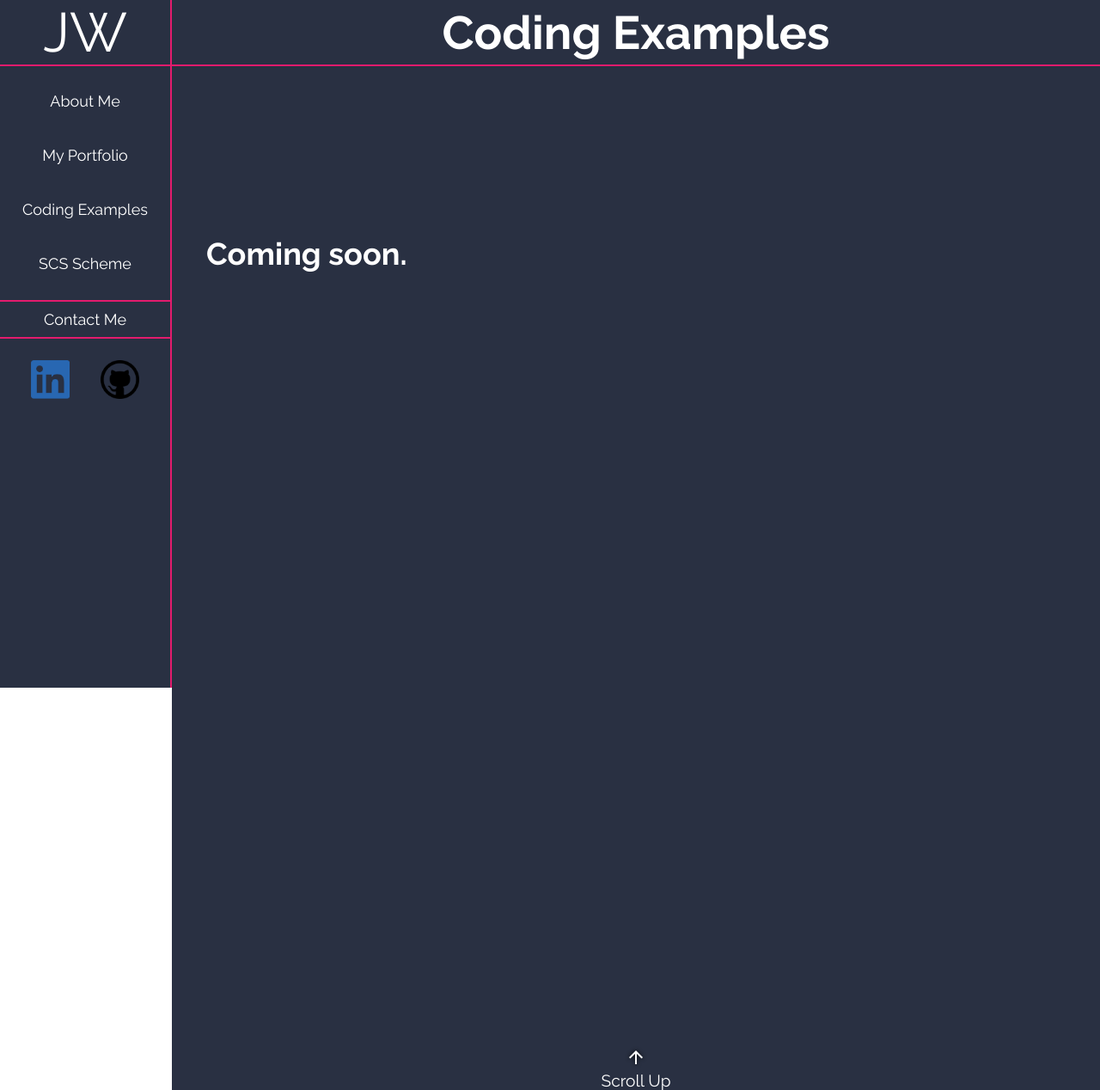
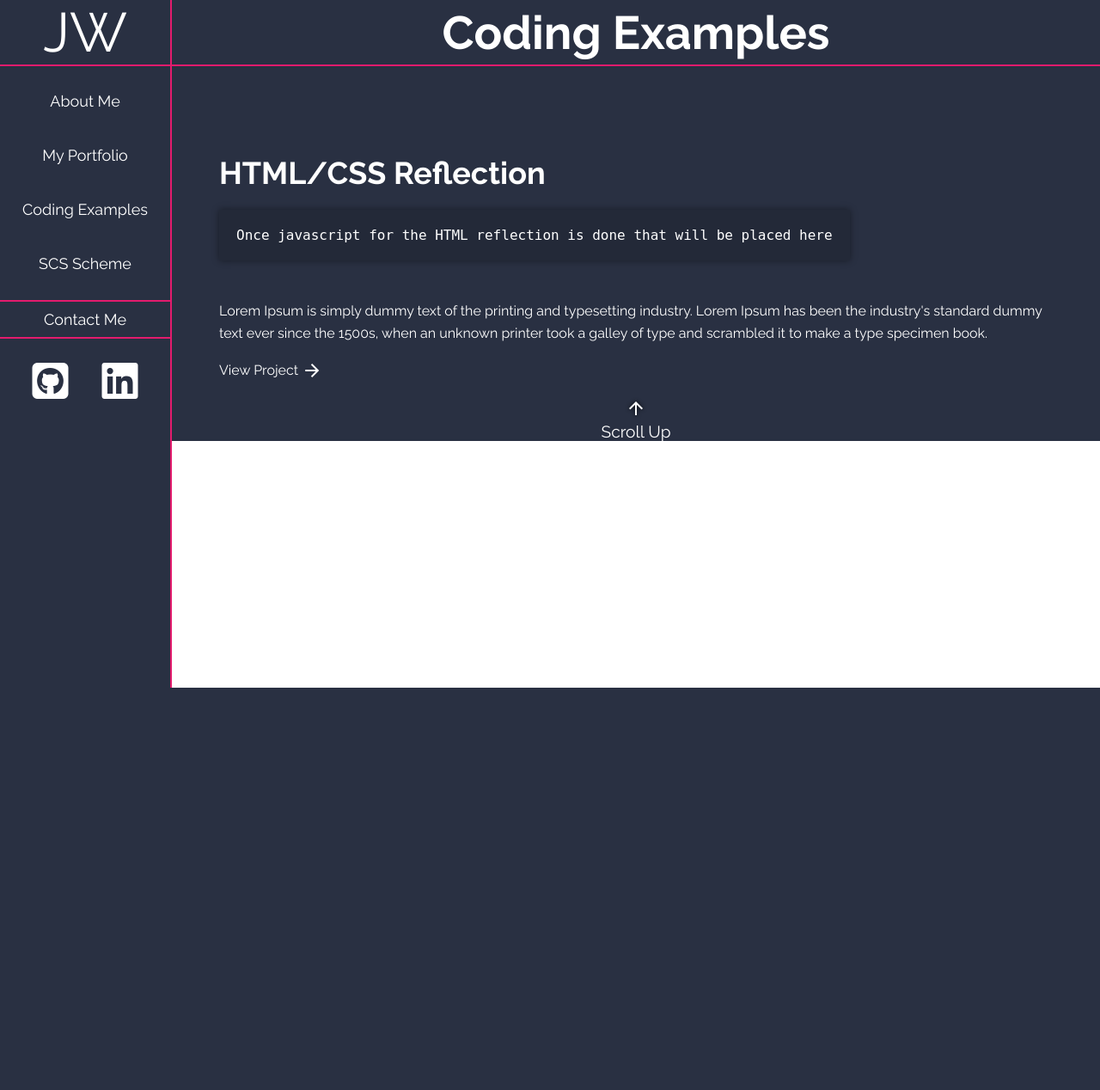
Before and after one commit to JosephWhittle/Portfolio, a PHP site: page /pages/coding-examples.html in a window 1280 px wide. Shown: the whole page at 86% size. After the commit the page ends 800 px from the top, so only its background shows below. Run offline with PHP 8.4, Linux system fonts and the light colour scheme; some libraries are stand-ins or nearby versions.

Commit message:
Bug fixes/Implementations
- Added some broken social media icons to other non index pages.
- Added code example lorem ipsum ready to put on there when theres something actually interesting to put there.
- Various other bits n bobs.

```diff
--- a/css/main.css
+++ b/css/main.css
@@ -359,6 +359,15 @@ a {
   max-width: 100%;
 }
 
+/* line 3, ../../Users/Joewh/Documents/GitHub/Portfolio/sass/4-layout/_coding-examples-area.scss */
+#coding-examples {
+  display: flex;
+  flex-wrap: wrap;
+  justify-content: space-between;
+  box-sizing: border-box;
+  max-width: 100%;
+}
+
 /* line 3, ../../Users/Joewh/Documents/GitHub/Portfolio/sass/4-layout/_headed-title.scss */
 .headed-title {
   width: 100%;
@@ -509,23 +518,23 @@ a {
   max-width: 100%;
 }
 
-/* line 4, ../../Users/Joewh/Documents/GitHub/Portfolio/sass/5-modules/_about-blocks.scss */
+/* line 3, ../../Users/Joewh/Documents/GitHub/Portfolio/sass/5-modules/_about-blocks.scss */
 .about-block {
   margin-top: 10vh;
 }
 
-/* line 7, ../../Users/Joewh/Documents/GitHub/Portfolio/sass/5-modules/_about-blocks.scss */
+/* line 6, ../../Users/Joewh/Documents/GitHub/Portfolio/sass/5-modules/_about-blocks.scss */
 .about-block h2 {
   text-align: center;
   margin-top: 20px;
 }
 
-/* line 16, ../../Users/Joewh/Documents/GitHub/Portfolio/sass/5-modules/_about-blocks.scss */
+/* line 15, ../../Users/Joewh/Documents/GitHub/Portfolio/sass/5-modules/_about-blocks.scss */
 .about-block p {
   margin-top: 20px;
 }
 
-/* line 20, ../../Users/Joewh/Documents/GitHub/Portfolio/sass/5-modules/_about-blocks.scss */
+/* line 19, ../../Users/Joewh/Documents/GitHub/Portfolio/sass/5-modules/_about-blocks.scss */
 .about-block div {
   width: 300px;
   height: 300px;
@@ -536,12 +545,12 @@ a {
   margin-top: 20px;
 }
 
-/* line 29, ../../Users/Joewh/Documents/GitHub/Portfolio/sass/5-modules/_about-blocks.scss */
+/* line 28, ../../Users/Joewh/Documents/GitHub/Portfolio/sass/5-modules/_about-blocks.scss */
 .about-block div img {
   border-radius: 100%;
 }
 
-/* line 34, ../../Users/Joewh/Documents/GitHub/Portfolio/sass/5-modules/_about-blocks.scss */
+/* line 33, ../../Users/Joewh/Documents/GitHub/Portfolio/sass/5-modules/_about-blocks.scss */
 .about-block ul {
   margin-bottom: 200px;
   font-size: x-large;
@@ -583,6 +592,21 @@ a {
   min-height: 150px;
 }
 
+/* line 5, ../../Users/Joewh/Documents/GitHub/Portfolio/sass/5-modules/_example-blocks.scss */
+.example-block {
+  margin-top: 10vh;
+}
+
+/* line 15, ../../Users/Joewh/Documents/GitHub/Portfolio/sass/5-modules/_example-blocks.scss */
+.example-block pre code {
+  background-color: rgba(0, 0, 0, 0.158);
+  box-shadow: 0px 0px 8px 0px #0000006e;
+  display: block;
+  white-space: normal;
+  max-width: fit-content;
+  padding: 20px;
+}
+
 /* line 5, ../../Users/Joewh/Documents/GitHub/Portfolio/sass/5-modules/_project-card.scss */
 .card {
   width: 100%;
@@ -608,13 +632,13 @@ a {
   z-index: 1;
 }
 
-/* line 39, ../../Users/Joewh/Documents/GitHub/Portfolio/sass/5-modules/_project-card.scss */
-.card .view-projects :first-child {
+/* line 5, ../../Users/Joewh/Documents/GitHub/Portfolio/sass/5-modules/_project-links.scss */
+.view-projects :first-child {
   vertical-align: middle;
 }
 
-/* line 42, ../../Users/Joewh/Documents/GitHub/Portfolio/sass/5-modules/_project-card.scss */
-.card .view-projects :last-child {
+/* line 8, ../../Users/Joewh/Documents/GitHub/Portfolio/sass/5-modules/_project-links.scss */
+.view-projects :last-child {
   vertical-align: middle;
 }
 
--- a/index.html
+++ b/index.html
@@ -116,12 +116,11 @@
             </div>
             <div class="description-area">
               <h2>HTML/CSS Reflection</h2>
-              <p>Lorem Ipsum is simply dummy text of the printing and typesetting industry. Lorem Ipsum has been the
-                industry's.
+              <p>A from scratch recreated version of Netmatters company website, using sass/css/html/js.
               </p>
             </div>
             <div class="view-projects">
-              <a href="">
+              <a href="https://netmatters.joseph-whittle.netmatters-scs.co.uk/">
                 <span>
                   View Project
                 </span>
--- a/pages/coding-examples.html
+++ b/pages/coding-examples.html
@@ -1,5 +1,6 @@
 <!doctype html>
 <html lang="en">
+
 <head>
   <!--Meta tags-->
   <meta charset="UTF-8">
@@ -8,18 +9,21 @@
 
   <!--favicon/page name-->
   <title>Portfolio | Joseph Whittle</title>
-    <meta name="description" content="Personal Portfolio represnting web development work by Joseph Whittle"><meta name="author" content="">
+  <meta name="description" content="Personal Portfolio represnting web development work by Joseph Whittle">
+  <meta name="author" content="">
   <link rel="shortcut icon" href="/images/favicon-32x32-pink.png">
 
   <!--API's-->
-    <link href="https://fonts.googleapis.com/icon?family=Material+Icons"
-      rel="stylesheet">
+  <link href="https://fonts.googleapis.com/icon?family=Material+Icons" rel="stylesheet">
+  <script src="https://kit.fontawesome.com/604f1ed31d.js" crossorigin="anonymous"></script>
+
 
   <!--Stylesheets/links-->
   <link rel="stylesheet" href="/css/main.css">
 
 
 </head>
+
 <body>
 
   <div id="page-container">
@@ -49,14 +53,14 @@
         </li>
       </ul>
       <ul id="social-icon-list">
-        <li class="social-icon hover-background-linkedin">
-          <a>
-            <img src="/images/icon-linkedin-blue.png" alt="Linked-In button">
+        <li class="social-icon hover-background-github">
+          <a href="https://github.com/JosephWhittle">
+            <i class="fab fa-github-square"></i>
           </a>
         </li>
-        <li class="social-icon hover-background-github">
-          <a>
-            <img src="/images/icon-github.png" alt="github button">
+        <li class="social-icon hover-background-linkedin">
+          <a href="https://www.linkedin.com/in/josephwhittle/">
+            <i class="fab fa-linkedin"></i>
           </a>
         </li>
       </ul>
@@ -84,18 +88,29 @@
       <div class="horizontal-container">
 
         <!--INSERT PAGE CONTENT BELOW-->
-      <div id="about-me">
-        <div class="about-block">
-          <h2 style="padding-top: 100px; padding-bottom: 900px;">Coming soon.</h2>
+        <div id="coding-examples" class="vertical-margins horizontal-margins">
+          <div class="example-block">
+            <h2>HTML/CSS Reflection</h2>
+            <pre>
+              <code>
+                Once javascript for the HTML reflection is done that will be placed here
+              </code>
+            </pre>
+            <p>
+              Lorem Ipsum is simply dummy text of the printing and typesetting industry. Lorem Ipsum has been the
+              industry's standard dummy text ever since the 1500s, when an unknown printer took a galley of type and
+              scrambled it to make a type specimen book.
+            </p>
+            <div class="view-projects">
+              <a href="">
+                <span>
+                  View Project
+                </span>
+                <span class="material-icons">arrow_forward</span>
+              </a>
             </div>
           </div>
-
-
-
-
-
-
-
+        </div>
 
       </div>
       <!--Scroll section at the bottom-->
--- /dev/null
+++ b/sass/4-layout/_coding-examples-area.scss
@@ -0,0 +1,9 @@
+
+
+#coding-examples {
+    display: flex;
+    flex-wrap: wrap;
+    justify-content: space-between;
+    box-sizing: border-box;
+    max-width: 100%;
+}
--- a/sass/5-modules/_about-blocks.scss
+++ b/sass/5-modules/_about-blocks.scss
@@ -1,6 +1,5 @@
-
-
-
+//The block in this instance is essentially for pulling the entire content to the middle
+//and restricting its width/height
 .about-block {
     margin-top: 10vh;     //using vh might be a mistake
 
--- /dev/null
+++ b/sass/5-modules/_example-blocks.scss
@@ -0,0 +1,28 @@
+
+
+
+//This is the contained blocks of coding examples
+.example-block {
+    margin-top: 10vh;
+
+    // The title of the block
+    h2 {
+
+    }
+
+    //the code of the block, atm you are using the <br> method to
+    //seperate the lines of code
+    pre code {
+        background-color: rgba(0, 0, 0, 0.158);
+        box-shadow: 0px 0px 8px 0px #0000006e;
+        display: block;
+        white-space: normal;
+        max-width: fit-content;
+        padding: 20px;
+    }
+
+    //Description
+    p {
+
+    }
+}
--- a/sass/5-modules/_project-card.scss
+++ b/sass/5-modules/_project-card.scss
@@ -33,14 +33,4 @@
 
         }
     }
-
-    //The button/text that links to the more detailed page for the project
-    .view-projects {
-        :first-child {
-            vertical-align: middle;
-        }
-        :last-child {
-            vertical-align: middle;
-        }
-    }
 }
--- /dev/null
+++ b/sass/5-modules/_project-links.scss
@@ -0,0 +1,11 @@
+
+
+   //The button/text that links to the more detailed page for the project
+    .view-projects {
+        :first-child {
+            vertical-align: middle;
+        }
+        :last-child {
+            vertical-align: middle;
+        }
+    }
--- a/sass/main.scss
+++ b/sass/main.scss
@@ -22,6 +22,7 @@
 
 // 4 - Layout
 @import '4-layout/about-me-area';
+@import '4-layout/coding-examples-area';
 @import '4-layout/headed-title';
 @import '4-layout/landing-page';
 @import '4-layout/main-area';
@@ -34,6 +35,7 @@
 @import '5-modules/contact-section';
 @import '5-modules/example-blocks';
 @import '5-modules/project-card';
+@import '5-modules/project-links';
 @import '5-modules/scroll-section';
 @import '5-modules/social-logos';
 @import '5-modules/scs-scheme-sections';
```
Also changed, not shown: pages/about-me.html (+8 -6 lines), pages/scs-scheme.html (+8 -6 lines), 1 other file. Lines whose indentation alone changed are shown as unchanged.
